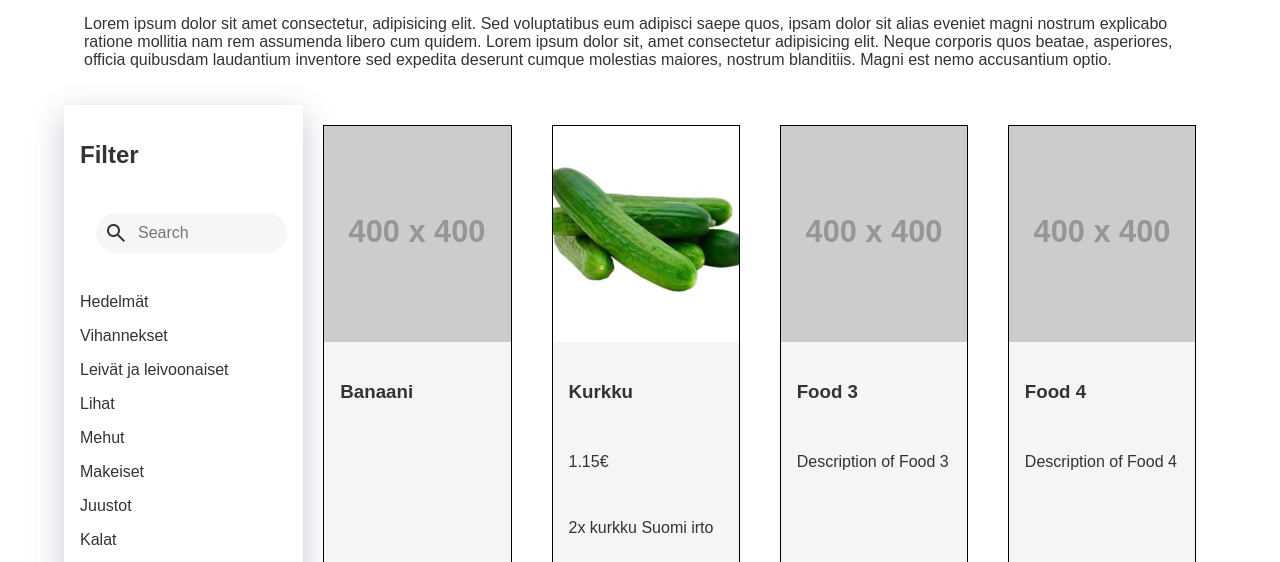
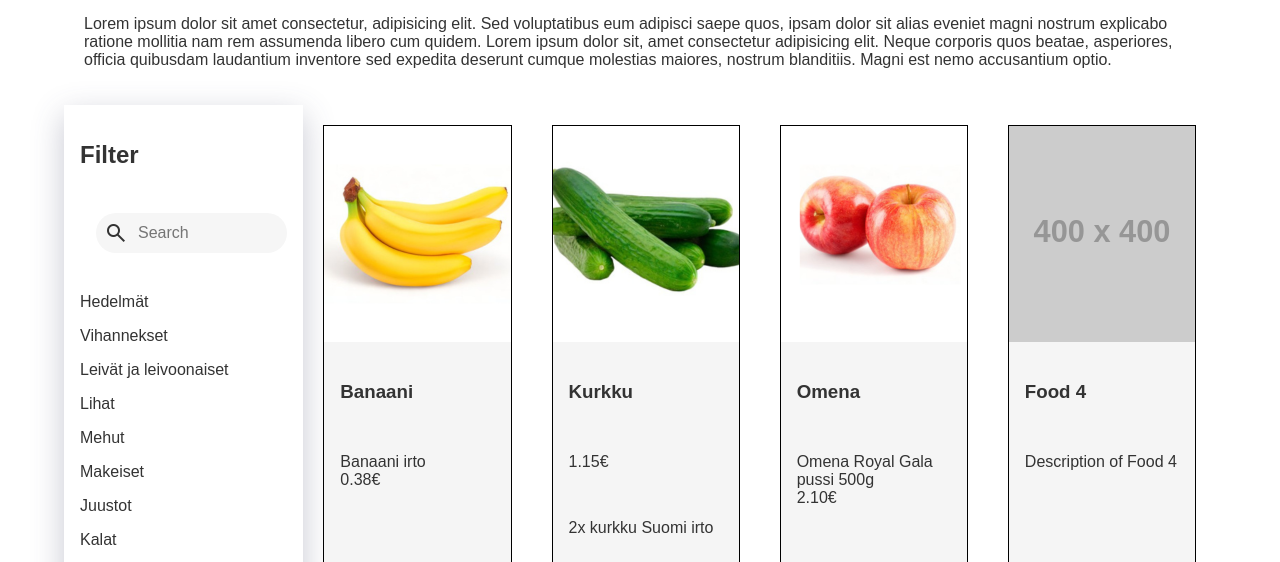
Before and after one commit to Mihuy1/GreenCart, a website: page html/main.html in a window 1280 px wide. Shown: the part 197-759 px from the top of the page. Drawn offline with nearby package versions, Linux system fonts and the light colour scheme; placeholder pictures from the web are drawn by us.

Commit message:
etu sivun tuoteet kesken

```diff
--- a/html/main.html
+++ b/html/main.html
@@ -151,9 +151,11 @@
         <div class="foods">
 
           <article>
-            <img src="https://placehold.co/400x400" alt="Food 1" />
+            <img src="../pictures/Banaani216px.png" height="216" width="216" />
             <h3>Banaani</h3>
-            <p></p>
+            <p>Banaani irto
+              <br>
+                0.38€</p>
           </article>
           <article>
         <img
@@ -173,9 +175,12 @@
 
           </article>
           <article>
-            <img src="https://placehold.co/400x400" alt="Food 1" />
-            <h3>Food 3</h3>
-            <p>Description of Food 3</p>
+            <img src="../pictures/omena.png" height="216"
+                            width="216" />
+            <h3>Omena</h3>
+            <p>Omena Royal Gala pussi 500g
+              <br>
+                2.10€</p>
           </article>
           <article>
             <img src="https://placehold.co/400x400" alt="Food 1" />
```
Also changed, not shown: pictures/Banaani216px.png (added), pictures/omena.png (added).
